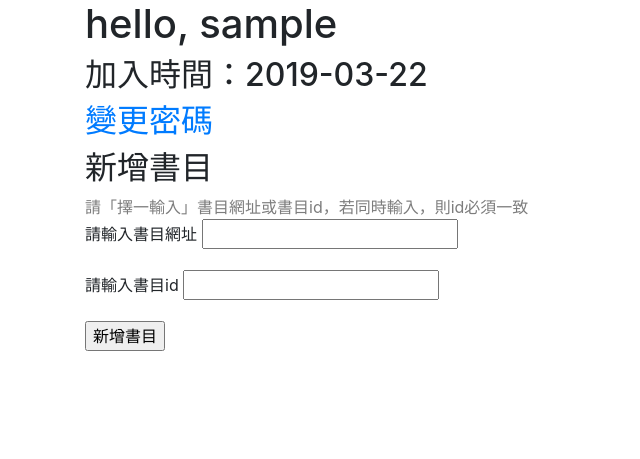
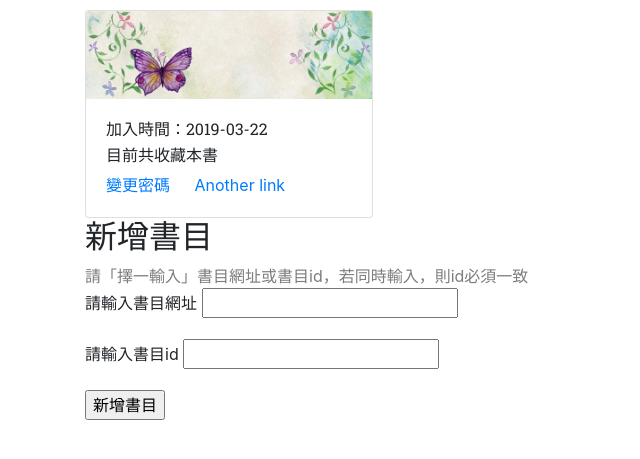
Before and after one commit to kyomind/library-tracker, a Flask app: a page that uses app/templates/base.html in a window 1280 px wide. Shown: the part 56-515 px from the top of the page, without its empty margins (0-640 px from the left). Run offline with Flask 2, Linux system fonts and the light colour scheme; a user stored in the database is signed in; some libraries are stand-ins or nearby versions; some web fonts are replaced.

Commit message:
美化頁面：註冊、個人頁面

```diff
--- a/app/templates/auth/login.html
+++ b/app/templates/auth/login.html
@@ -13,11 +13,11 @@
     <form action="" method="post" class="form-group">
             {{ form.hidden_tag() }}
         <div class="form-group">
-            <label for="username">帳號</label>
+            {{ form.username.label }}
             <input id="username" name="username" required type="text" value="" class="form-control w-25">
         </div>
         <div class="form-group">
-            <label for="password">密碼 </label>
+            {{ form.password.label }}
             <input id="password" name="password" required type="password" value="" class="form-control w-25">
         </div>
         <div>
--- a/app/templates/base.html
+++ b/app/templates/base.html
@@ -51,7 +51,7 @@
 
 
     {% block content %}
-    <div class="container">
+    <div class="container" style="margin-top:10px">
 
         {% for msg in get_flashed_messages(with_categories=True) %}
         <div class="alert alert-{{msg[0]}}" role="alert">
--- a/app/templates/index.html
+++ b/app/templates/index.html
@@ -21,7 +21,7 @@
 {% block page_content %}
 
 {% if current_user.is_authenticated %}
-<div style="padding-top:5pt"><h2 style="font-family: 'Roboto Slab', serif;">{{current_user.username}}的個人追縱清單</h1></div>
+<div><h2 style="font-family: 'Roboto Slab', serif;">{{current_user.username}}的個人追縱清單</h1></div>
 
 {% else %}
 <div style="padding-top:5pt"><h1>請登入以使用本服務</h1></div>
@@ -36,7 +36,7 @@
     <tr>
       <th scope="col">#</th>
       <th scope="col">書名 (ID)</th>
-      <!-- <th scope="col">條碼號</th> -->
+      <th scope="col">條碼號</th>
       <th scope="col">館藏地/室</th>
       <th scope="col">索書號</th>
       <th scope="col">資料類型</th>
@@ -67,7 +67,7 @@
 
 
       </td>
-      <!-- <td>{{ book[1].barcode_id }}</td> -->
+      <td>{{ book[1].barcode_id }}</td>
       <td>{{ book[1].location }}</td>
       <td>{{ book[1].call_number }}</td>
       <td>{{ book[1].data_type }}</td>
--- a/app/templates/user.html
+++ b/app/templates/user.html
@@ -3,9 +3,30 @@
 {% block title %}{{name|title}}'s Personal Page{% endblock %}
 
 {% block page_content %}
-<h1>hello, {{name}}</h1>
-<h2>加入時間：{{ time }}</h2>
-<h2><a href="{{ url_for('auth.change')}}">變更密碼</a></h2>
+
+<div class="card" style="width: 18rem;margin-top: 10px">
+    <img src="{{ url_for('static', filename='flower.jpg') }}" class="card-img-top" alt="...">
+    <div class="card-body">
+        <!-- <h5 class="card-title" >{{name}}</h5> -->
+        <!-- <p class="card-text"> -->
+            <!-- <ul>
+                <li>加入時間：{{ time }}</li>
+                <li>目前共收藏本書</li>
+
+
+            </ul> -->
+            <h6 style="font-family: 'Roboto Slab', serif;">加入時間：{{ time }}</h5>
+            <h6>目前共收藏本書</h5>
+        <!-- </p> -->
+        <a href="{{ url_for('auth.change')}}" class="card-link">變更密碼</a>
+        <a href="#" class="card-link">Another link</a>
+    </div>
+</div>
+
+
+
+
+
 <h2>新增書目</h2>
 <span style="color: rgb(125, 125, 125);">請「擇一輸入」書目網址或書目id，若同時輸入，則id必須一致 </span>
 <form action="" method="post">
```
Also changed, not shown: app/templates/auth/change.html (+5 -5 lines), app/templates/auth/register.html (+5 -5 lines), app/static/flower.jpg (added).
